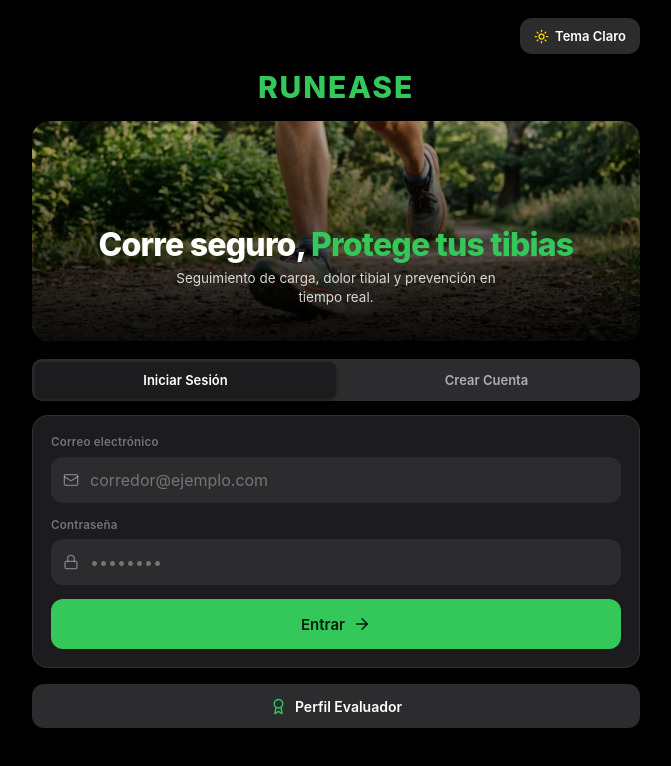
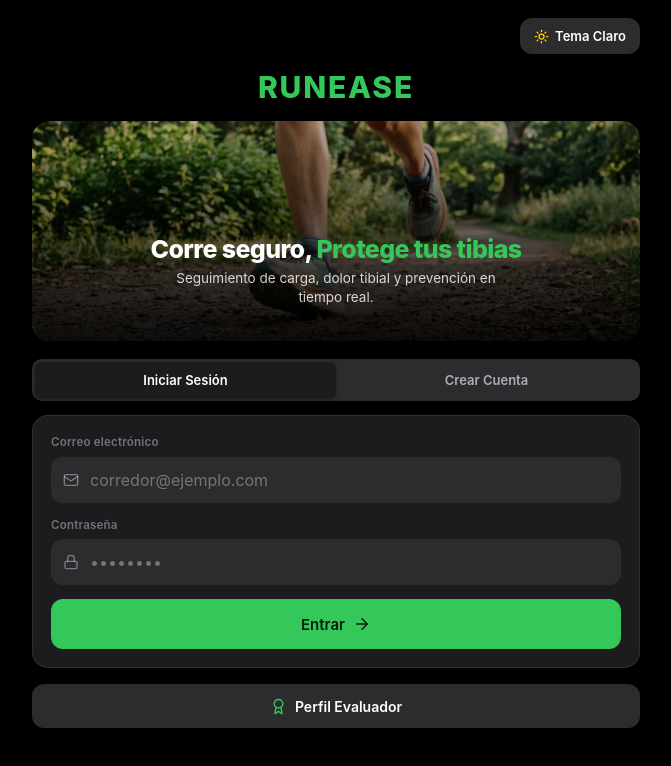
Before and after one commit to Davis123S/runsindolor-app, a React (Vite) app: page / in a window 1280 px wide. Shown: the top 766 px of the page, without its empty margins (304-975 px from the left). Built offline with nearby package versions, Linux system fonts and the light colour scheme.

Commit message:
Ajustar interfaz compacta con login amplio

```diff
--- a/src/App.jsx
+++ b/src/App.jsx
@@ -1132,7 +1132,7 @@ function AuthView({ theme, onToggleTheme, onLogin, onRegister, onDemoLogin }) {
             width: '100%'
           }}
         >
-          <h1 className="display" style={{ fontSize: '32px', marginTop: '4px' }}>
+          <h1 className="display" style={{ fontSize: '25px', marginTop: '4px' }}>
             Corre seguro, <span className="grad-text">Protege tus tibias</span>
           </h1>
           <p className="small muted" style={{ marginTop: '6px', maxWidth: '340px' }}>
```
